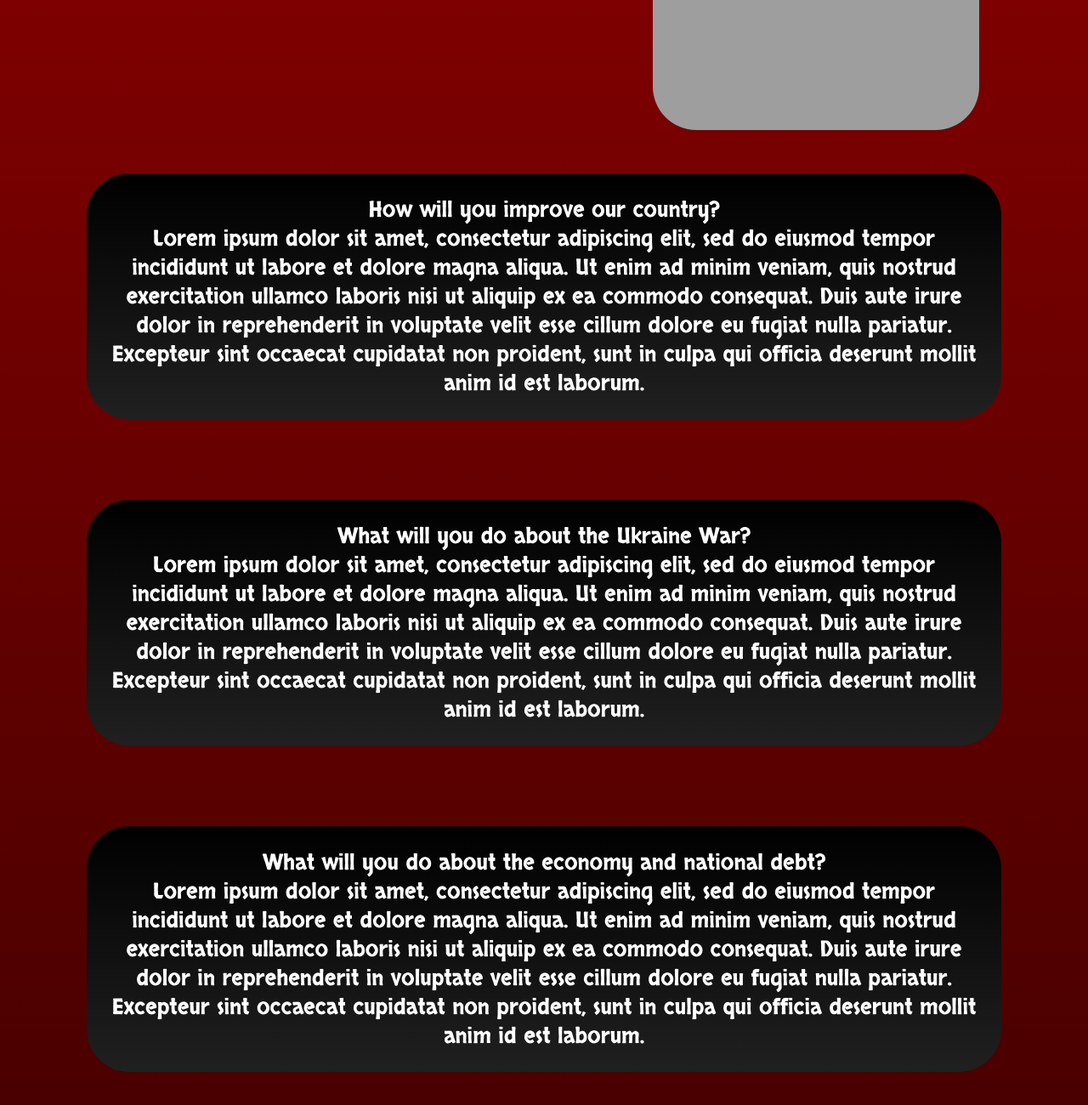
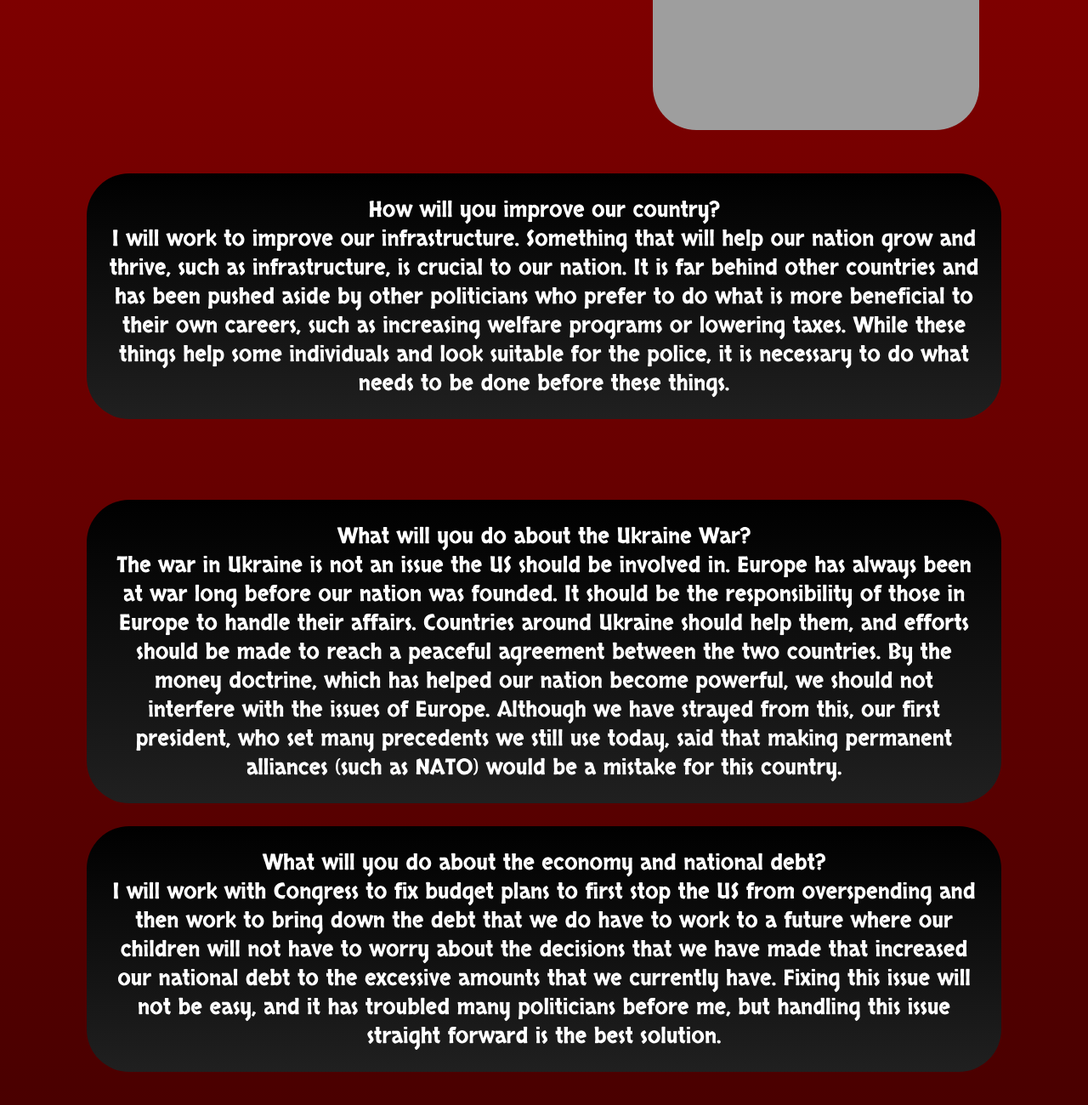
Before and after one commit to cambeiler/cambeiler.github.io, a plain HTML site: page FAQs.html in a window 1280 px wide. Shown: the part 500-1800 px from the top of the page at 85% size. Drawn offline with Linux system fonts and the light colour scheme; grey boxes are pictures that could not be loaded.

Commit message:
Push 1
Change Number 1

```diff
--- a/FAQs.html
+++ b/FAQs.html
@@ -37,12 +37,11 @@
                 How will you improve our country?
             </p>
             <p>
-                Lorem ipsum dolor sit amet, consectetur adipiscing elit,
-                sed do eiusmod tempor incididunt ut labore et dolore magna aliqua.
-                Ut enim ad minim veniam, quis nostrud exercitation ullamco laboris nisi ut aliquip ex ea commodo consequat.
-                Duis aute irure dolor in reprehenderit in voluptate velit esse cillum dolore eu fugiat nulla pariatur.
-                Excepteur sint occaecat cupidatat non proident,
-                sunt in culpa qui officia deserunt mollit anim id est laborum.
+                I will work to improve our infrastructure. Something that will help our nation grow and thrive,
+                such as infrastructure, is crucial to our nation. It is far behind other countries and has been
+                pushed aside by other politicians who prefer to do what is more beneficial to their own careers,
+                such as increasing welfare programs or lowering taxes. While these things help some individuals
+                and look suitable for the police, it is necessary to do what needs to be done before these things.
             </p>
         </div>
 
@@ -51,12 +50,14 @@
                 What will you do about the Ukraine War?
             </p>
             <p>
-                Lorem ipsum dolor sit amet, consectetur adipiscing elit,
-                sed do eiusmod tempor incididunt ut labore et dolore magna aliqua.
-                Ut enim ad minim veniam, quis nostrud exercitation ullamco laboris nisi ut aliquip ex ea commodo consequat.
-                Duis aute irure dolor in reprehenderit in voluptate velit esse cillum dolore eu fugiat nulla pariatur.
-                Excepteur sint occaecat cupidatat non proident,
-                sunt in culpa qui officia deserunt mollit anim id est laborum.
+                The war in Ukraine is not an issue the US should be involved in. Europe has always been
+                at war long before our nation was founded. It should be the responsibility of those in
+                Europe to handle their affairs. Countries around Ukraine should help them, and efforts
+                should be made to reach a peaceful agreement between the two countries. By the money
+                doctrine, which has helped our nation become powerful, we should not interfere with the
+                issues of Europe. Although we have strayed from this, our first president, who set many
+                precedents we still use today, said that making permanent alliances (such as NATO) would
+                be a mistake for this country.
             </p>
         </div>
 
@@ -65,12 +66,11 @@
                 What will you do about the economy and national debt?
             </p>
             <p>
-                Lorem ipsum dolor sit amet, consectetur adipiscing elit,
-                sed do eiusmod tempor incididunt ut labore et dolore magna aliqua.
-                Ut enim ad minim veniam, quis nostrud exercitation ullamco laboris nisi ut aliquip ex ea commodo consequat.
-                Duis aute irure dolor in reprehenderit in voluptate velit esse cillum dolore eu fugiat nulla pariatur.
-                Excepteur sint occaecat cupidatat non proident,
-                sunt in culpa qui officia deserunt mollit anim id est laborum.
+                I will work with Congress to fix budget plans to first stop the US from overspending and then work
+                to bring down the debt that we do have to work to a future where our children will not have to worry
+                about the decisions that we have made that increased our national debt to the excessive amounts that
+                we currently have. Fixing this issue will not be easy, and it has troubled many politicians before me,
+                but handling this issue straight forward is the best solution.
             </p>
         </div>
 
```
Also changed, not shown: advertisments.html (+23 -0 lines), index.html (+3 -0 lines), meetCam.html (+10 -6 lines), party.html (+13 -6 lines), speechTranscript.html (+1 -1 lines), 3 other files.
